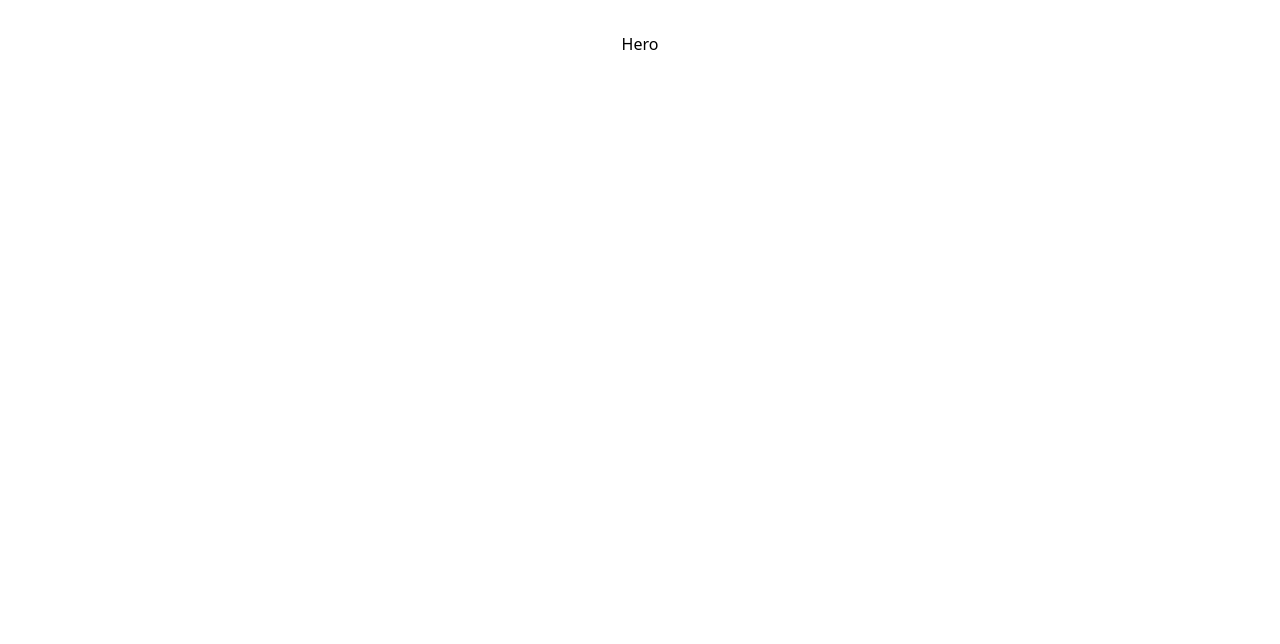
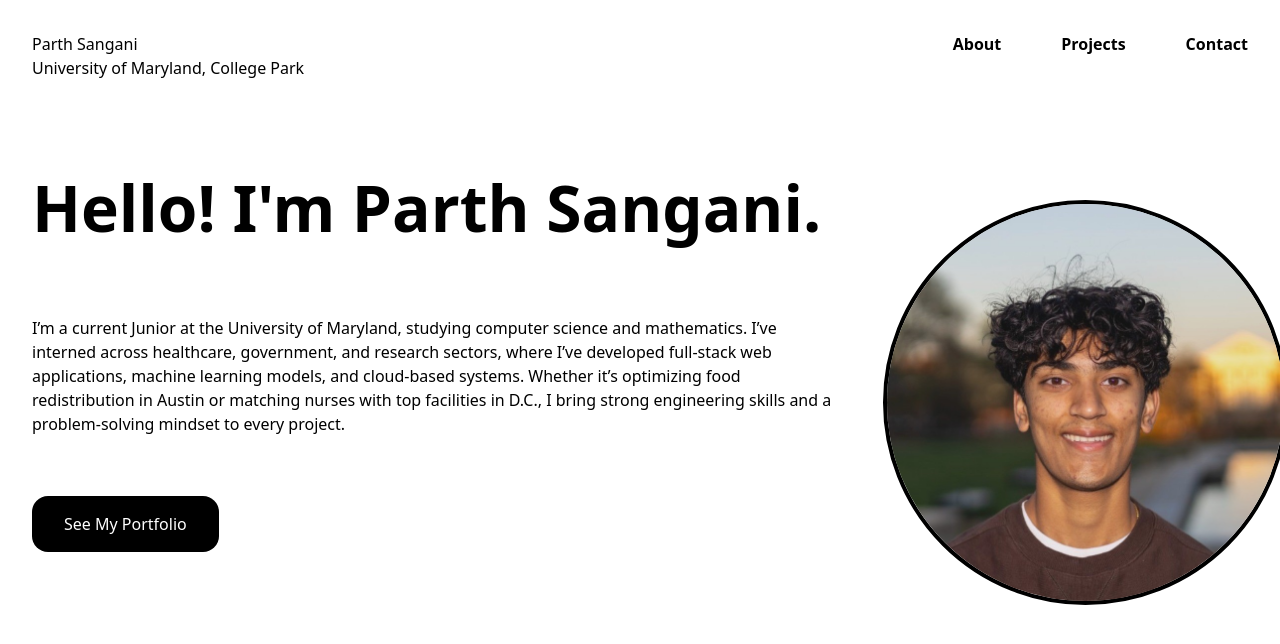
Before and after one commit to Psangs1/PersonalWebsite, a React (Vite) app: page / in a window 1280 px wide. Shown: the top 644 px of the page. Built offline with nearby package versions, Linux system fonts and the light colour scheme.

Commit message:
finished hero + nav

```diff
--- a/src/App.tsx
+++ b/src/App.tsx
@@ -5,11 +5,13 @@ import './App.css'
 import { Connect } from 'vite'
 
 import Hero from './components/Hero'
+import Navbar from './components/Navbar'
 
 function App() {
 
   return (
     <>
+     <Navbar />
      <Hero />
 
     </>
--- a/src/components/Hero.tsx
+++ b/src/components/Hero.tsx
@@ -1,9 +1,21 @@
-import React from 'react';
+import headshot from '../assets/professional-headshot.jpeg'
 
 const Hero = () => {
     return (
         <>
-        <h1>Hero</h1>
+        <div className="flex flex-row justify-start">
+            {/* Flexbox for Hero */}
+            <div className="basis-2/3 flex flex-col font-inter items-start text-left">
+                <h1 className="text-[64px] font-bold">Hello! I'm Parth Sangani.</h1>
+                <h5 className="py-15 font-extralight"> I’m a current Junior at the University of Maryland, studying computer science and mathematics.
+                    I’ve interned across healthcare, government, and research sectors, where I’ve developed full-stack web applications, machine learning models, and cloud-based systems.
+                    Whether it’s optimizing food redistribution in Austin or matching nurses with top facilities in D.C., I bring strong engineering skills and a problem-solving mindset to every project.</h5>
+                <button className="text-white bg-black py-4 px-8 text-24px rounded-2xl" onClick={() => alert('Simple Button pressed')}>See My Portfolio</button>
+            </div>
+            <div className="basis-1/3">
+                <img className="m-10 border-4 border-black rounded-full"src={headshot} alt='headshot' />
+            </div>
+        </div>
         </>
     )
 };
--- a/src/components/Navbar.tsx
+++ b/src/components/Navbar.tsx
@@ -0,0 +1,25 @@
+import React from 'react';
+
+const Navbar = () => {
+    return (
+        <>
+        <nav className='pb-20'>
+            <ul>
+                <div className='flex justify-between font-inter'>
+                    <div className='flex flex-col items-start text-left'>
+                        <p> Parth Sangani</p>
+                        <p> University of Maryland, College Park</p>
+                    </div>
+                    <li className='font-bold flex flex-row gap-15'>
+                        <h3>About</h3>
+                        <h3>Projects</h3>
+                        <h3>Contact</h3>
+                    </li>
+                </div>
+            </ul>
+        </nav>
+        </>
+    )
+};
+
+export default Navbar;
```
Also changed, not shown: src/assets/professional-headshot.jpeg (added).
